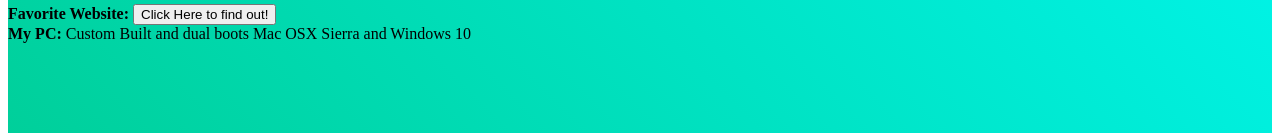
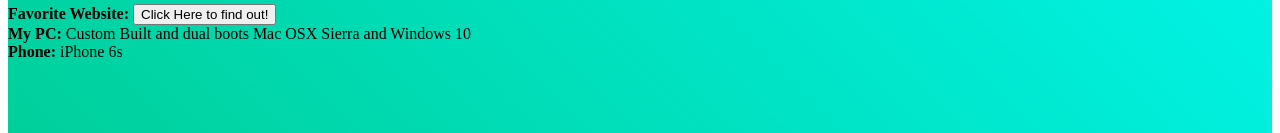
Before and after one commit to MAMitchell18/My-Webpage, a plain HTML site: page aboutme.html in a window 1280 px wide. Shown: the part 520-653 px from the top of the page. Drawn offline with Linux system fonts and the light colour scheme.

Commit message:
Update aboutme.html

```diff
--- a/aboutme.html
+++ b/aboutme.html
@@ -24,6 +24,7 @@
 	<b>Favorite Movie:</b> Interstellar <br>
 	<b>Favorite Website:</b> <button type="button" onclick="alert('Google!')">Click Here to find out!</button> <br>
 	<b>My PC:</b> Custom Built and dual boots Mac OSX Sierra and Windows 10 <br>
+	<b>Phone: </b>iPhone 6s
 	</p>
 </body>
 </html>
```
